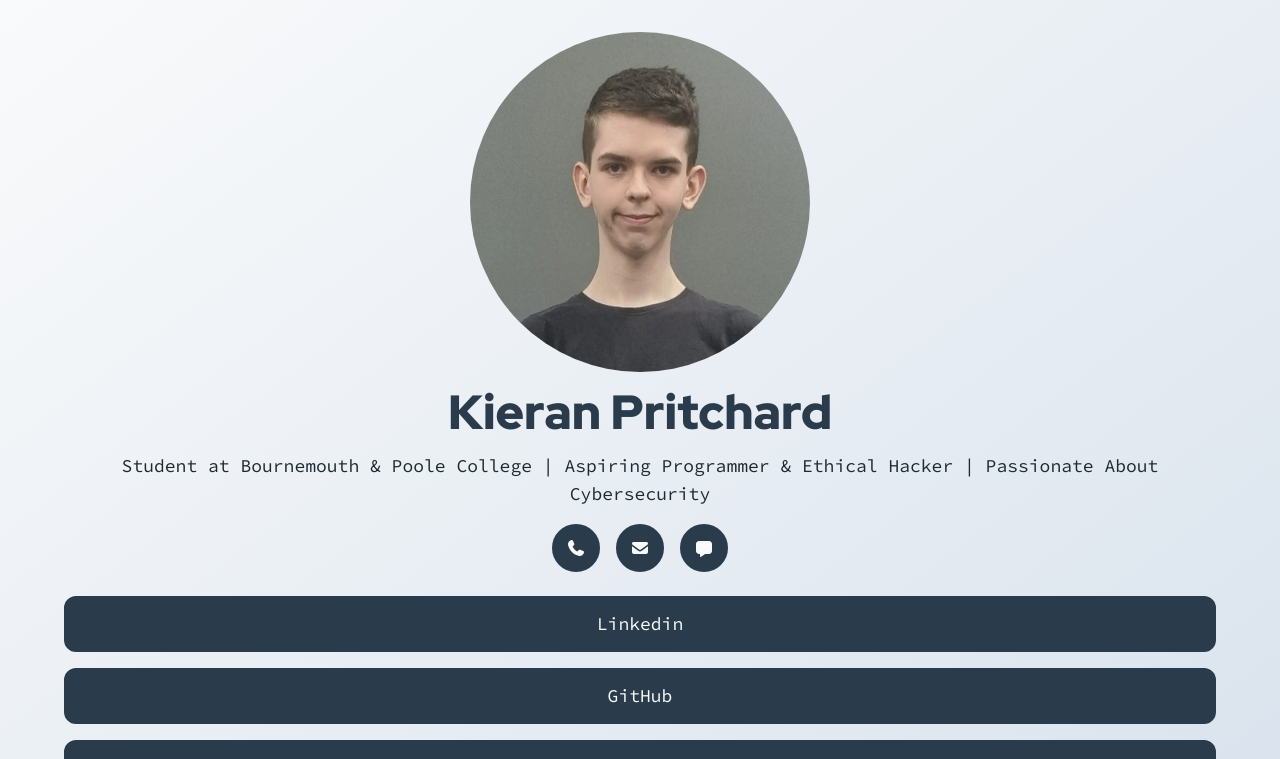
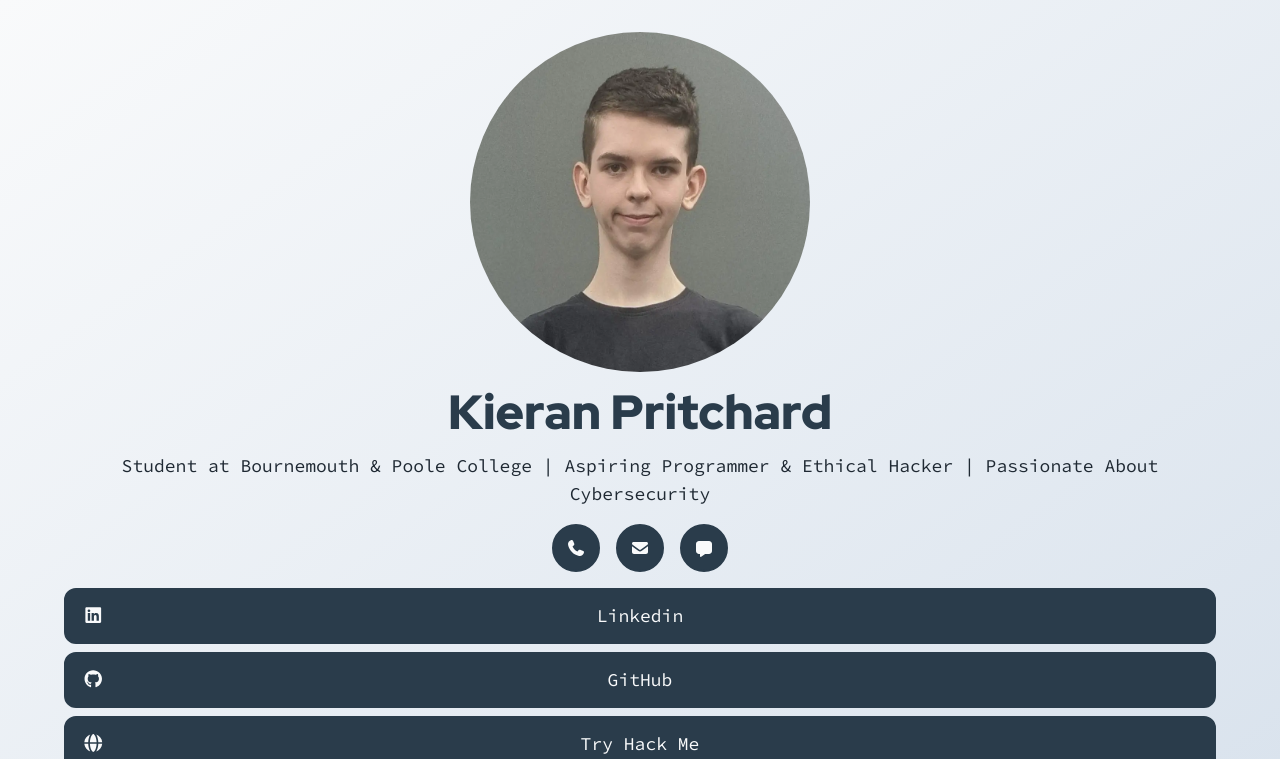
Before and after one commit to KieranPritchard/LinkNest, a React (Vite) app: page / in a window 1280 px wide. Shown: the top 759 px of the page. Built offline with nearby package versions, Linux system fonts and the light colour scheme.

Commit message:
added icons

```diff
--- a/package.json
+++ b/package.json
@@ -16,6 +16,7 @@
     "@fontsource/red-hat-display": "^5.2.6",
     "@fontsource/source-code-pro": "^5.2.6",
     "@fortawesome/fontawesome-svg-core": "^7.0.0",
+    "@fortawesome/free-brands-svg-icons": "^7.0.1",
     "@fortawesome/free-solid-svg-icons": "^7.0.0",
     "@fortawesome/react-fontawesome": "^0.2.3",
     "@tailwindcss/vite": "^4.1.11",
--- a/src/components/LinkButton.jsx
+++ b/src/components/LinkButton.jsx
@@ -1,11 +1,40 @@
+import { faGlobe } from '@fortawesome/free-solid-svg-icons';
+import { faGithub, faLinkedin } from '@fortawesome/free-brands-svg-icons'
+import { FontAwesomeIcon } from '@fortawesome/react-fontawesome';
+
 function LinkButton(props){
     const handleLink = (link) => {
         window.open(link)
     }
 
+    const handleIcon = () => {
+        const website = props.buttonName.toLowerCase();
+
+        if (website === "linkedin") {
+            return faLinkedin;
+        } else if (website === "github") {
+            return faGithub;
+        } else {
+            return faGlobe;
+        }
+    }
+
+
     return(
-        <button style={{fontFamily: '"Source Code Pro", monospace', fontWeight: 400,}} className="bg-[#2a3c4b] dark:bg-[#a9d6e5] text-[#f9fafb] dark:text-[#0d1b2a] border-[#2a3c4b] dark:border-[#a9d6e5] hover:text-[#2a3c4b] dark:hover:text-[#a9d6e5] h-14 w-full rounded-xl border-2 text-lg my-2 hover:bg-transparent transition-colors duration-300 ease-in-out" onClick={() => handleLink(props.buttonLink)}>
-            {props.buttonName}
+        <button
+            style={{ fontFamily: '"Source Code Pro", monospace', fontWeight: 400 }}
+            className="relative flex items-center justify-between bg-[#2a3c4b] dark:bg-[#a9d6e5] text-[#f9fafb] dark:text-[#0d1b2a] border-[#2a3c4b] dark:border-[#a9d6e5] hover:text-[#2a3c4b] dark:hover:text-[#a9d6e5] h-14 w-full rounded-xl border-2 text-lg my-2 hover:bg-transparent transition-colors duration-300 ease-in-out px-4"
+            onClick={() => handleLink(props.buttonLink)}
+        >
+            {/* Icon on the far left */}
+            <span>
+                <FontAwesomeIcon icon={handleIcon()} />
+            </span>
+
+            {/* Text centered */}
+            <span className="absolute left-1/2 transform -translate-x-1/2">
+                {props.buttonName}
+            </span>
         </button>
     )
 }
```
Also changed, not shown: 1 other file (tests, documents, lock files or other folders).
